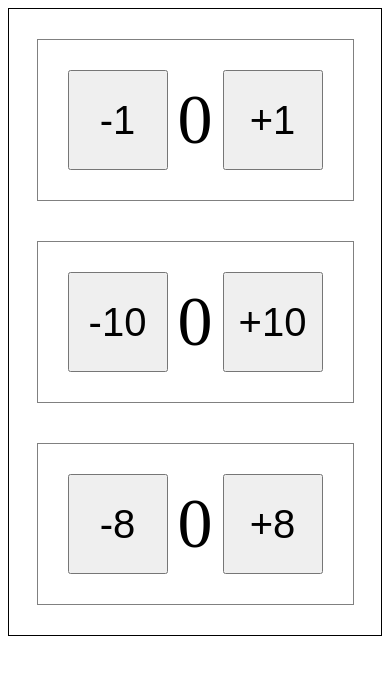
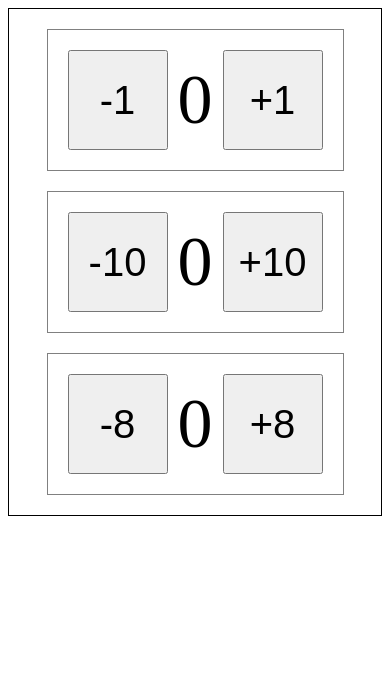
Before and after one commit to Natalina27/counters_pasv, a React (Create React App) app: page / in a window 390 px wide. Shown: the top 674 px of the page. Built offline with nearby package versions, Linux system fonts and the light colour scheme.

Commit message:
fixed responsive css

```diff
--- a/src/Counter/Counter.module.css
+++ b/src/Counter/Counter.module.css
@@ -2,8 +2,8 @@
     display: flex;
     justify-content: center;
     align-items: center;
-    margin: 20px;
-    padding: 30px;
+    margin: 10px;
+    padding: 20px;
     border: gray 1px solid;
 }
 .count{
```
